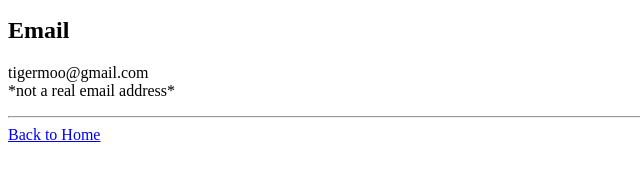
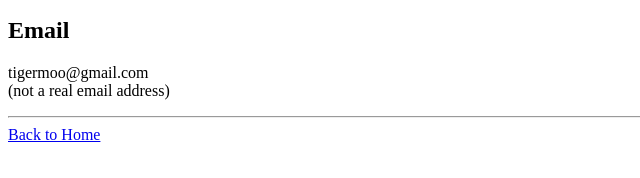
Before and after one commit to Tigermoo9/Capstone-Project-1, a plain HTML site: page Pages/contact.html in a window 1280 px wide. Shown: the part 184-362 px from the top of the page, 0-640 px from the left. Drawn offline with Linux system fonts and the light colour scheme.

Commit message:
Update contact.html back to what it was
Learned how to edit in place

```diff
--- a/Pages/contact.html
+++ b/Pages/contact.html
@@ -16,7 +16,7 @@
     <h2>Email</h2>
     <p>
         tigermoo@gmail.com <br />
-        *not a real email address*
+        (not a real email address)
     </p>
     <hr />
     <a href="../index.html">Back to Home</a>
```
